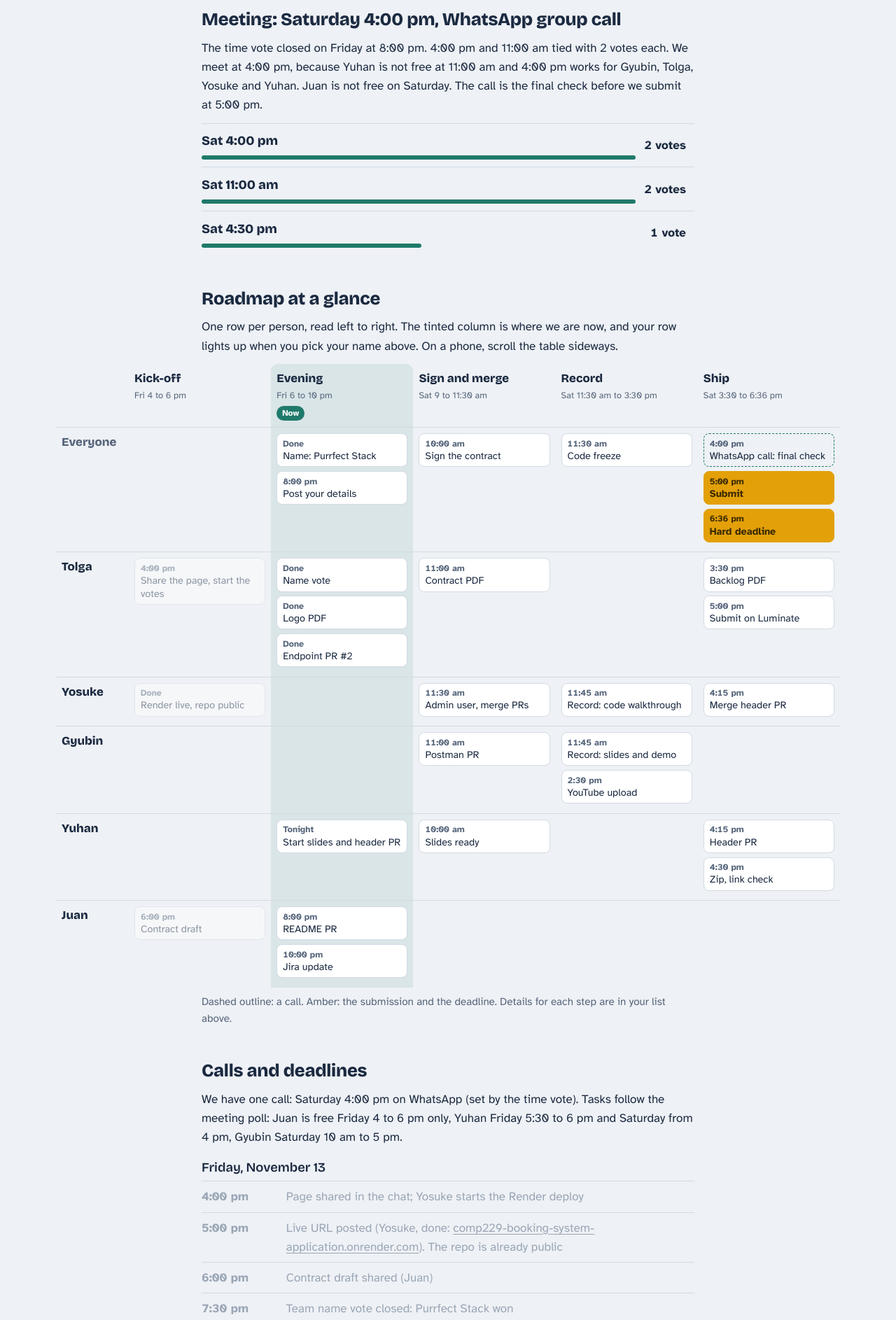
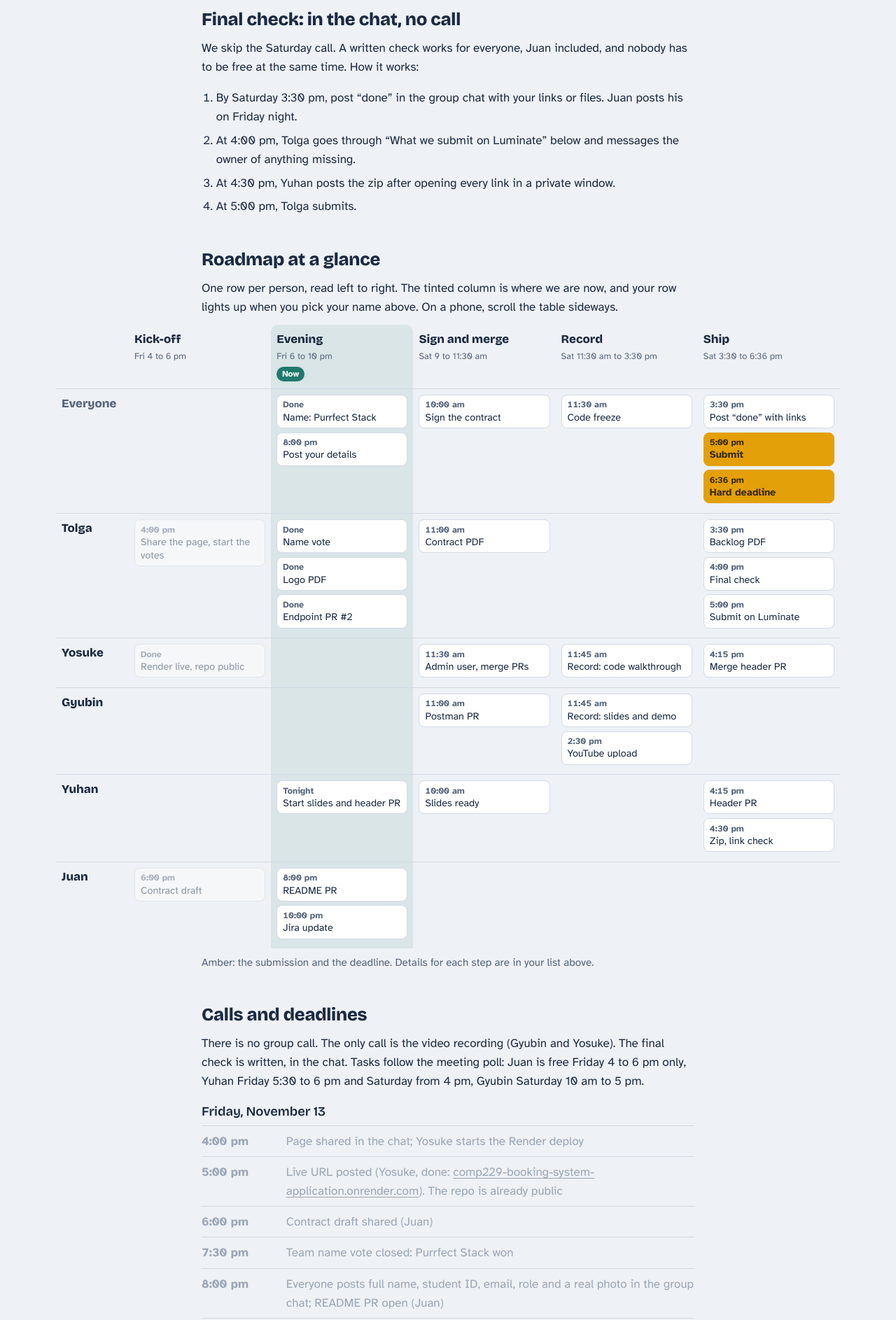
Before and after one commit to unaltolga/comp229-team-plan, a plain HTML site: page index.html in a window 1280 px wide. Shown: the part 1680-3566 px from the top of the page at 70% size. Drawn offline with nearby package versions, Linux system fonts and the light colour scheme.

Commit message:
Replace the Saturday call with a written final check
The team skips the call: everyone posts done with links by 3:30 pm,
Tolga checks the submission list at 4:00 pm, Yuhan posts the zip at 4:30 pm.
This also works for Juan, who is not free on Saturday.

```diff
--- a/index.html
+++ b/index.html
@@ -277,14 +277,15 @@
     </ol>
   </section>
 
-  <!-- Meeting time: vote closed, result fixed -->
+  <!-- Final check: written, in the group chat -->
   <section id="meeting" aria-labelledby="meeting-title">
-    <h2 id="meeting-title">Meeting: Saturday 4:00 pm, WhatsApp group call</h2>
-    <p>The time vote closed on Friday at 8:00 pm. 4:00 pm and 11:00 am tied with 2 votes each. We meet at 4:00 pm, because Yuhan is not free at 11:00 am and 4:00 pm works for Gyubin, Tolga, Yosuke and Yuhan. Juan is not free on Saturday. The call is the final check before we submit at 5:00 pm.</p>
-    <ol class="ballot" id="ballot-time">
-      <li><span class="opt"><strong>Sat 4:00 pm</strong><span class="bar" style="width:100%"></span></span><span class="count">2 votes</span></li>
-      <li><span class="opt"><strong>Sat 11:00 am</strong><span class="bar" style="width:100%"></span></span><span class="count">2 votes</span></li>
-      <li><span class="opt"><strong>Sat 4:30 pm</strong><span class="bar" style="width:50%"></span></span><span class="count">1 vote</span></li>
+    <h2 id="meeting-title">Final check: in the chat, no call</h2>
+    <p>We skip the Saturday call. A written check works for everyone, Juan included, and nobody has to be free at the same time. How it works:</p>
+    <ol class="howto">
+      <li>By Saturday 3:30 pm, post “done” in the group chat with your links or files. Juan posts his on Friday night.</li>
+      <li>At 4:00 pm, Tolga goes through “What we submit on Luminate” below and messages the owner of anything missing.</li>
+      <li>At 4:30 pm, Yuhan posts the zip after opening every link in a private window.</li>
+      <li>At 5:00 pm, Tolga submits.</li>
     </ol>
   </section>
 </div>
@@ -315,7 +316,7 @@
           <td><ul><li class="chip"><span class="t">Done</span>Name: Purrfect Stack</li><li class="chip"><span class="t">8:00 pm</span>Post your details</li></ul></td>
           <td><ul><li class="chip"><span class="t">10:00 am</span>Sign the contract</li></ul></td>
           <td><ul><li class="chip"><span class="t">11:30 am</span>Code freeze</li></ul></td>
-          <td><ul><li class="chip call"><span class="t">4:00 pm</span>WhatsApp call: final check</li><li class="chip key"><span class="t">5:00 pm</span>Submit</li><li class="chip key"><span class="t">6:36 pm</span>Hard deadline</li></ul></td>
+          <td><ul><li class="chip"><span class="t">3:30 pm</span>Post “done” with links</li><li class="chip key"><span class="t">5:00 pm</span>Submit</li><li class="chip key"><span class="t">6:36 pm</span>Hard deadline</li></ul></td>
         </tr>
         <tr data-member="tolga">
           <th scope="row">Tolga</th>
@@ -323,7 +324,7 @@
           <td><ul><li class="chip"><span class="t">Done</span>Name vote</li><li class="chip"><span class="t">Done</span>Logo PDF</li><li class="chip"><span class="t">Done</span>Endpoint PR #2</li></ul></td>
           <td><ul><li class="chip"><span class="t">11:00 am</span>Contract PDF</li></ul></td>
           <td></td>
-          <td><ul><li class="chip"><span class="t">3:30 pm</span>Backlog PDF</li><li class="chip"><span class="t">5:00 pm</span>Submit on Luminate</li></ul></td>
+          <td><ul><li class="chip"><span class="t">3:30 pm</span>Backlog PDF</li><li class="chip"><span class="t">4:00 pm</span>Final check</li><li class="chip"><span class="t">5:00 pm</span>Submit on Luminate</li></ul></td>
         </tr>
         <tr data-member="yosuke">
           <th scope="row">Yosuke</th>
@@ -361,7 +362,7 @@
     </table>
   </div>
   <div class="wrap-head">
-    <p class="note">Dashed outline: a call. Amber: the submission and the deadline. Details for each step are in your list above.</p>
+    <p class="note">Amber: the submission and the deadline. Details for each step are in your list above.</p>
   </div>
 </section>
 
@@ -369,14 +370,14 @@
   <!-- Shared timeline -->
   <section id="timeline" aria-labelledby="timeline-title">
     <h2 id="timeline-title">Calls and deadlines</h2>
-    <p>We have one call: Saturday 4:00 pm on WhatsApp (set by the time vote). Tasks follow the meeting poll: Juan is free Friday 4 to 6 pm only, Yuhan Friday 5:30 to 6 pm and Saturday from 4 pm, Gyubin Saturday 10 am to 5 pm.</p>
+    <p>There is no group call. The only call is the video recording (Gyubin and Yosuke). The final check is written, in the chat. Tasks follow the meeting poll: Juan is free Friday 4 to 6 pm only, Yuhan Friday 5:30 to 6 pm and Saturday from 4 pm, Gyubin Saturday 10 am to 5 pm.</p>
     <h3>Friday, November 13</h3>
     <ol class="timeline">
       <li data-at="2026-11-13T16:00:00-05:00"><span class="when">4:00 pm</span><span class="what">Page shared in the chat; Yosuke starts the Render deploy</span></li>
       <li data-at="2026-11-13T17:00:00-05:00"><span class="when">5:00 pm</span><span class="what">Live URL posted (Yosuke, done: <a href="https://comp229-booking-system-application.onrender.com">comp229-booking-system-application.onrender.com</a>). The repo is already public</span></li>
       <li data-at="2026-11-13T18:00:00-05:00"><span class="when">6:00 pm</span><span class="what">Contract draft shared (Juan)</span></li>
       <li data-at="2026-11-13T19:30:00-05:00"><span class="when">7:30 pm</span><span class="what">Team name vote closed: Purrfect Stack won</span></li>
-      <li data-at="2026-11-13T20:00:00-05:00"><span class="when">8:00 pm</span><span class="what">Everyone posts full name, student ID, email, role and a real photo in the group chat; meeting time set: Saturday 4:00 pm; README PR open (Juan)</span></li>
+      <li data-at="2026-11-13T20:00:00-05:00"><span class="when">8:00 pm</span><span class="what">Everyone posts full name, student ID, email, role and a real photo in the group chat; README PR open (Juan)</span></li>
       <li data-at="2026-11-13T21:00:00-05:00"><span class="when">9:00 pm</span><span class="what">Logo PDF shared (Tolga)</span></li>
       <li data-at="2026-11-13T22:00:00-05:00"><span class="when">10:00 pm</span><span class="what">Public endpoint PR open (Tolga, done: <a href="https://github.com/Yosuke-cell/COMP229_Booking_System_Application/pull/2">PR #2</a>); Jira updated (Juan)</span></li>
     </ol>
@@ -387,8 +388,8 @@
       <li data-at="2026-11-14T11:30:00-05:00"><span class="when">11:30 am</span><span class="what">Yosuke merges the endpoint, README and Postman PRs. Code freeze for the demo</span></li>
       <li class="is-call" data-at="2026-11-14T11:45:00-05:00"><span class="when">11:45 am</span><span class="what">Gyubin, Yosuke. Record the video (until 1:00 pm)</span></li>
       <li data-at="2026-11-14T14:30:00-05:00"><span class="when">2:30 pm</span><span class="what">Video on YouTube as unlisted, link in chat (Gyubin)</span></li>
-      <li data-at="2026-11-14T15:30:00-05:00"><span class="when">3:30 pm</span><span class="what">Backlog PDF exported (Tolga)</span></li>
-      <li class="is-call" data-at="2026-11-14T16:00:00-05:00"><span class="when">4:00 pm</span><span class="what">WhatsApp: Gyubin, Tolga, Yosuke, Yuhan. Final check of every item</span></li>
+      <li data-at="2026-11-14T15:30:00-05:00"><span class="when">3:30 pm</span><span class="what">Backlog PDF exported (Tolga); everyone posts “done” with links in the chat</span></li>
+      <li data-at="2026-11-14T16:00:00-05:00"><span class="when">4:00 pm</span><span class="what">Final check against the submission list (Tolga)</span></li>
       <li data-at="2026-11-14T16:15:00-05:00"><span class="when">4:15 pm</span><span class="what">File header PR merged (Yuhan, Yosuke)</span></li>
       <li data-at="2026-11-14T16:30:00-05:00"><span class="when">4:30 pm</span><span class="what">Project zip ready and every link checked (Yuhan)</span></li>
       <li data-at="2026-11-14T17:00:00-05:00"><span class="when">5:00 pm</span><span class="what">Submitted on Luminate (Tolga)</span></li>
@@ -458,7 +459,7 @@ git push -u origin your-branch-name</code></pre>
   </section>
 
   <footer>
-    <p>This page is temporary and public, so it holds no student IDs, emails or photos. Post those in the group chat. Last updated Friday, November 13, 8:02 pm.</p>
+    <p>This page is temporary and public, so it holds no student IDs, emails or photos. Post those in the group chat. Last updated Friday, November 13, 8:06 pm.</p>
   </footer>
 </div>
 
@@ -469,14 +470,14 @@ git push -u origin your-branch-name</code></pre>
       id: "tolga", name: "Tolga", summary: "Name vote, logo, endpoint PR, contract PDF, backlog PDF, submit",
       steps: [
         ["2026-11-13T16:00:00-05:00", "Fri 4:00 pm", "Share this page in the group chat and start the name and meeting time votes."],
-        ["2026-11-13T19:30:00-05:00", "Fri 7:30 pm", "Done: Purrfect Stack won the name vote with 3 votes. The meeting is Saturday 4:00 pm."],
+        ["2026-11-13T19:30:00-05:00", "Fri 7:30 pm", "Done: Purrfect Stack won the name vote with 3 votes. No call on Saturday: the final check is in the chat."],
         ["2026-11-13T20:00:00-05:00", "Fri 8:00 pm", "Post your full name, student ID, email, role and photo in the chat."],
         ["2026-11-13T21:00:00-05:00", "Fri 9:00 pm", "Done: logo PDF and PNGs shared in the chat."],
         ["2026-11-13T22:00:00-05:00", "Fri 10:00 pm", "Done: <a href=\"https://github.com/Yosuke-cell/COMP229_Booking_System_Application/pull/2\">PR #2</a> adds <code>GET /api/bookings/public</code>."],
         ["2026-11-14T10:00:00-05:00", "Sat 10:00 am", "Sign the contract and check that all five members have signed."],
         ["2026-11-14T11:00:00-05:00", "Sat 11:00 am", "Export the signed contract with the logo as a PDF and post it in the chat."],
         ["2026-11-14T15:30:00-05:00", "Sat 3:30 pm", "Move the last finished cards to Done in Jira and export the backlog PDF from the Backlog view."],
-        ["2026-11-14T16:00:00-05:00", "Sat 4:00 pm", "WhatsApp call: final check of every item."],
+        ["2026-11-14T16:00:00-05:00", "Sat 4:00 pm", "Final check: go through “What we submit on Luminate” on this page and message the owner of anything missing. At 4:30 pm, check Yuhan’s zip."],
         ["2026-11-14T17:00:00-05:00", "Sat 5:00 pm", "Submit on Luminate (if one member submits for the team) and post a screenshot of the receipt."]
       ]
     },
@@ -490,7 +491,7 @@ git push -u origin your-branch-name</code></pre>
         ["2026-11-14T10:00:00-05:00", "Sat 10:00 am", "Sign the contract."],
         ["2026-11-14T11:30:00-05:00", "Sat 11:30 am", "Create an admin demo user: sign up normally, then set <code>admin: true</code> on it in Atlas. Merge the PRs from Tolga, Juan and Gyubin, then check the live URL after Render redeploys."],
         ["2026-11-14T11:45:00-05:00", "Sat 11:45 am", "Record with Gyubin: the code walkthrough (0:30 to 1:45) and the Part 2 wrap-up (4:30 to 5:00)."],
-        ["2026-11-14T16:00:00-05:00", "Sat 4:00 pm", "WhatsApp call: final check. Merge Yuhan's header PR by 4:15 pm."]
+        ["2026-11-14T15:30:00-05:00", "Sat 3:30 pm", "Post “done” in the chat with the live URL. Merge Yuhan's header PR by 4:15 pm."]
       ]
     },
     {
@@ -502,7 +503,7 @@ git push -u origin your-branch-name</code></pre>
         ["2026-11-14T11:00:00-05:00", "Sat 11:00 am", "Open your PR <code>test/postman-public</code>: a request for the public endpoint and a <code>baseUrl</code> variable for the live URL. Practise the demo run once."],
         ["2026-11-14T11:45:00-05:00", "Sat 11:45 am", "Record with Yosuke: present the two slides (0:00 to 0:30) and run the Postman demo on the live URL (1:45 to 4:30)."],
         ["2026-11-14T14:30:00-05:00", "Sat 2:30 pm", "Upload the video to YouTube as unlisted and post the link."],
-        ["2026-11-14T16:00:00-05:00", "Sat 4:00 pm", "WhatsApp call: final check of every item."]
+        ["2026-11-14T15:30:00-05:00", "Sat 3:30 pm", "Post “done” in the chat with the video link and your Postman PR."]
       ]
     },
     {
@@ -512,18 +513,17 @@ git push -u origin your-branch-name</code></pre>
         ["2026-11-13T20:00:00-05:00", "Fri 8:00 pm", "Post your full name, student ID, email, role and photo in the chat."],
         ["2026-11-14T10:00:00-05:00", "Sat 10:00 am", "Two Google Slides, link in the chat. Slide 1: team name, logo, full names and student IDs, COMP229 Web Application Development, project: Cat Booking System. Slide 2: a real photo of each member with full name and role below it."],
         ["2026-11-14T10:00:00-05:00", "Sat 10:00 am", "Sign the contract (Friday night is fine)."],
-        ["2026-11-14T16:00:00-05:00", "Sat 4:00 pm", "WhatsApp call: final check of every item."],
         ["2026-11-14T16:15:00-05:00", "Sat 4:15 pm", "Open your PR <code>docs/file-headers</code> (Friday night is better): pull <code>main</code>, then add a header to every file under <code>server/</code> with all five student IDs, the app name and what the file does."],
-        ["2026-11-14T16:30:00-05:00", "Sat 4:30 pm", "After the header PR is merged, make the project zip from <code>main</code> without <code>node_modules</code> and <code>.env</code>. Open every link on the submission list in a private window, then post the zip in the chat."]
+        ["2026-11-14T16:30:00-05:00", "Sat 4:30 pm", "After the header PR is merged, make the project zip from <code>main</code> without <code>node_modules</code> and <code>.env</code>. Open every link on the submission list in a private window, then post the zip and “done” in the chat."]
       ]
     },
     {
       id: "juan", name: "Juan", summary: "Contract draft, README PR, Jira update",
       steps: [
         ["2026-11-13T16:00:00-05:00", "Fri 4:00 pm", "Vote on the team name. If you cannot work after 6 pm, say so in the chat by 4:30 pm so someone takes your evening tasks."],
-        ["2026-11-13T18:00:00-05:00", "Fri 6:00 pm", "Fill the contract template from Luminate in a shared Google Doc: meeting times, expectations, consequences, and how a member fixes a problem. Share the link in the chat."],
+        ["2026-11-13T18:00:00-05:00", "Fri 6:00 pm", "Fill the contract template from Luminate in a shared Google Doc: meeting times (write: a weekly check-in in the WhatsApp group, calls when needed), expectations, consequences, and how a member fixes a problem. Share the link in the chat."],
         ["2026-11-13T20:00:00-05:00", "Fri 8:00 pm", "Open your PR <code>docs/readme-update</code>: team section, live URL, the new public endpoint in the endpoint table. Post your full name, student ID, email, role and photo in the chat."],
-        ["2026-11-13T22:00:00-05:00", "Fri 10:00 pm", "Update Jira: move BS-8, BS-10, BS-11, BS-12 and BS-13 to Done (merged in PR #1); assign every card to its owner on this page; add cards for the four PRs, repo access and the backlog PDF; add Part 2 items to the Backlog (React pages, booking history, public page, frontend deploy)."],
+        ["2026-11-13T22:00:00-05:00", "Fri 10:00 pm", "Update Jira: move BS-8, BS-10, BS-11, BS-12 and BS-13 to Done (merged in PR #1); assign every card to its owner on this page; add cards for the four PRs, repo access and the backlog PDF; add Part 2 items to the Backlog (React pages, booking history, public page, frontend deploy). Then post “done” in the chat with your links."],
         ["2026-11-14T10:00:00-05:00", "Sat 10:00 am", "Sign the contract. Sign Friday night if you are away on Saturday."]
       ]
     }
```
